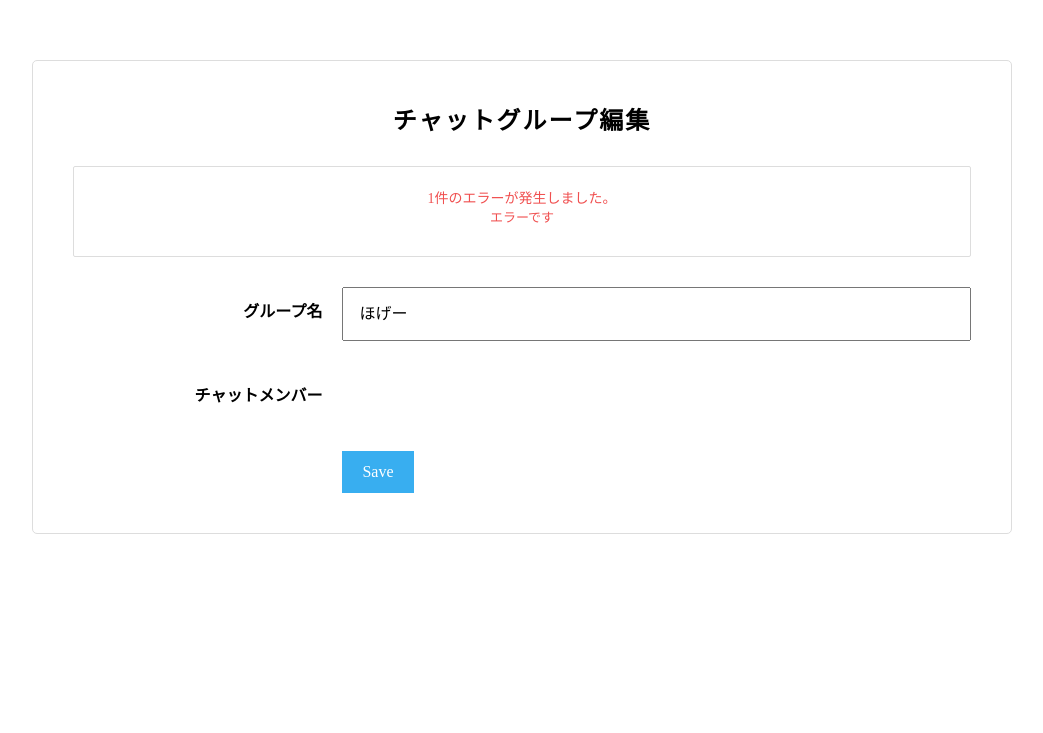
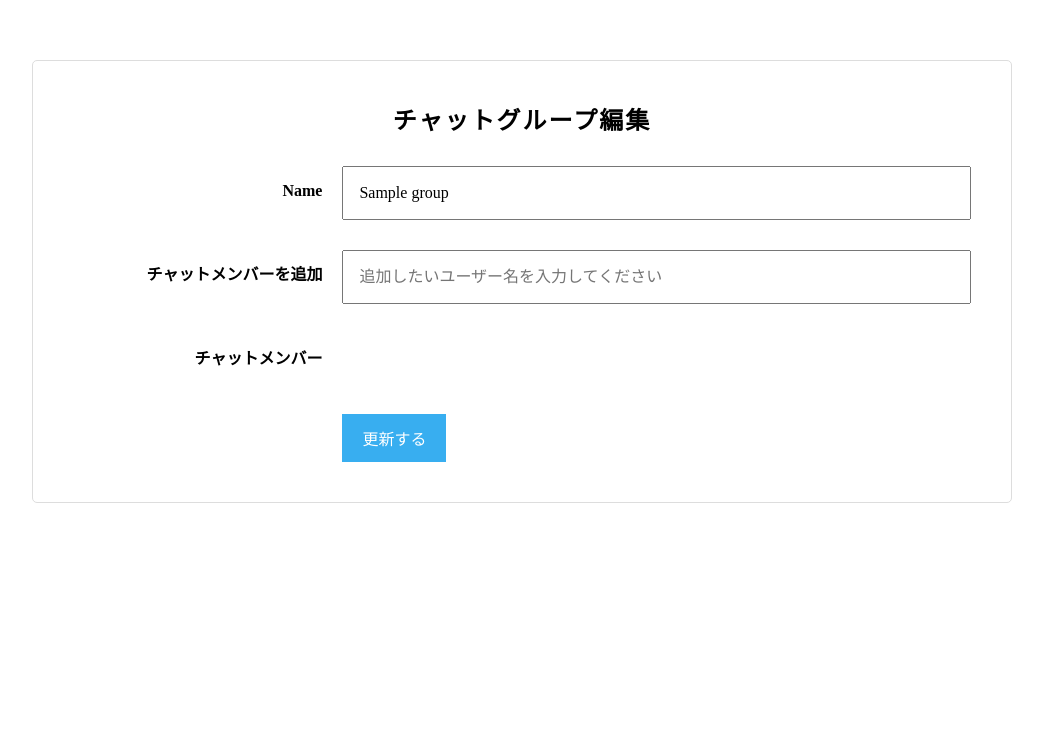
Before and after one commit to michinoku61/chat-space, a Rails app: page /groups/1/edit in a window 1280 px wide. Shown: the top 733 px of the page, without its empty margins (118-1161 px from the left). Run offline with Rails 7, Linux system fonts and the light colour scheme; a user stored in the database is signed in; tables that the repository leaves empty hold one stand-in row (values such as "Sample post"); style sheets or scripts are compiled from the project's sources; some libraries are stand-ins or nearby versions.

Commit message:
インクリメンタルサーチ実装

```diff
--- a/app/assets/javascripts/user.js
+++ b/app/assets/javascripts/user.js
@@ -1,12 +1,16 @@
+
+
+$(document).on('turbolinks:load', function(){
   $(function(){
 
     let search_list = $('#user-search-result');
+    let add_menber = $('#add-menber')
 
     function appendUser(user){
       let html =
       `<div class="chat-group-user clearfix">
         <p class="chat-group-user__name">${user.name}</p>
-      <div class="user-search-add chat-group-user__btn chat-group-user__btn--add" data-user-id="ユーザーのid" data-user-name="ユーザー名">追加</div>
+        <div class="user-search-add chat-group-user__btn chat-group-user__btn--add" data-user-id=${user.id} data-user-name=${user.name}>追加</div>
       </div>`
       search_list.append(html);
       }
@@ -16,16 +20,27 @@ $(function(){
       search_list.append(html);
       }
 
+    function addmenber(name,id){
+      let html =
+      `<div class='chat-group-user'>
+        <input name='group[user_ids][]' type='hidden' value=${id}>
+        <p class='chat-group-user__name'>${name}</p>
+        <div class='user-search-remove chat-group-user__btn chat-group-user__btn--remove js-remove-btn'>削除</div>
+      </div>`
+      add_menber.append(html);
+    }
 
 
     $('#user-search-field').on("keyup",function(){
       let input = $('#user-search-field').val();
+
       $.ajax({
         type: 'GET',
         url: '/users',
         data: { keyword: input },
         dataType: 'json'
       })
+
 
       .done(function(users){
         $('#user-search-result').empty();
@@ -42,4 +57,15 @@ $(function(){
         alert('error');
       })
     });
+
+    $(document).on("click", ".chat-group-user__btn--add", function(){
+      let id= $(this).attr("data-user-id");
+      let name = $(this).attr("data-user-name")
+      $(this).parent().remove()
+      addmenber(name,id)
     });
+    $(document).on("click", ".js-remove-btn", function(){
+      $(this).parent().remove()
+    })
+  });
+});
--- a/app/controllers/groups_controller.rb
+++ b/app/controllers/groups_controller.rb
@@ -1,4 +1,5 @@
 class GroupsController < ApplicationController
+  before_action :set_group, only: [:edit, :update]
  def index
  end
 
@@ -17,9 +18,24 @@ class GroupsController < ApplicationController
     end
   end
 
+  def edit
+  end
+
+  def update
+    if @group.update(group_params)
+      redirect_to group_message_path(@group), notice: 'グループを編集しました'
+    else
+      render 'edit'
+    end
+  end
+
+  def set_group
+    @group = Group.find(params[:id])
+  end
+
+
   private
   def group_params
     params.require(:group).permit(:name, { :user_ids => []})
-
   end
 end
--- a/app/controllers/users_controller.rb
+++ b/app/controllers/users_controller.rb
@@ -1,7 +1,7 @@
 class UsersController < ApplicationController
 
   def index
-    @users = User.where('name LIKE(?)', "#{params[:keyword]}%")
+    @users = User.where('name LIKE(?) ', "#{params[:keyword]}%")
     respond_to do |format|
       format.html
       format.json
--- /dev/null
+++ b/app/views/groups/_form.html.haml
@@ -0,0 +1,34 @@
+= form_for group do |f|
+  - if group.errors.any?
+    .chat-group-form__errors
+      %h2= "#{group.errors.full_messages.count}件のエラーが発生しました。"
+      %ul
+        - group.errors.full_messages.each do |message|
+          %li= message
+  .chat-group-form__field
+    .chat-group-form__field--left
+      = f.label :name, class: 'chat-group-form__label'
+    .chat-group-form__field--right
+      = f.text_field :name, class: 'chat__group_name chat-group-form__input', placeholder: 'グループ名を入力してください'
+
+  / グループ作成機能の追加時はここにcollection_check_boxesの記述を入れてください
+  .chat-group-form__field.clearfix
+    .chat-group-form__field--left
+      %label.chat-group-form__label{:for => "chat_group_チャットメンバーを追加"} チャットメンバーを追加
+    .chat-group-form__field--right
+      .chat-group-form__search.clearfix
+        %input#user-search-field.chat-group-form__input{:placeholder => "追加したいユーザー名を入力してください", :type => "text"}/
+        #user-search-result
+
+    / この部分はインクリメンタルサーチ（ユーザー追加の非同期化のときに使用します
+  .chat-group-form__field.clearfix
+    .chat-group-form__field--left
+      %label.chat-group-form__label{:for => "chat_group_チャットメンバー"} チャットメンバー
+    .chat-group-form__field--right
+      #add-menber
+
+      / この部分はインクリメンタルサーチ（ユーザー追加の非同期化のときに使用します
+  .chat-group-form__field.clearfix
+    .chat-group-form__field--left
+    .chat-group-form__field--right
+      = f.submit class: 'chat-group-form__action-btn'
--- a/app/views/groups/edit.html.haml
+++ b/app/views/groups/edit.html.haml
@@ -1,24 +1,3 @@
 .chat-group-form
   %h1 チャットグループ編集
-  %form#edit_chat_group_22.edit_chat_group{"accept-charset" => "UTF-8", :action => "/chat_groups/22", :method => "post"}
-    .chat-group-form__errors
-      %h2
-        1件のエラーが発生しました。
-        %ul
-          %li エラーです
-    .chat-group-form__field.clearfix
-      .chat-group-form__field--left
-        %label.chat-group-form__label{for: "chat_group_name"} グループ名
-      .chat-group-form__field--right
-        %input#chat_group_name.chat-group-form__input{name: "chat_group[name]", placeholder: "グループ名を入力してください", type: "text", value: "ほげー"}/
-    .chat-group-form__field.clearfix
-      / この部分はインクリメンタルサーチ(ユーザー追加の非同期化)のときに使用します
-    .chat-group-form__field.clearfix
-      .chat-group-form__field--left
-        %label.chat-group-form__label{for: "chat_group_チャットメンバー"} チャットメンバー
-    .chat-group-form__field.clearfix
-      .chat-group-form__field--left
-      .chat-group-form__field--right
-        / グループ作成機能の追加時はここにcollection_check_boxesの記述を入れてください
-        / この部分はインクリメンタルサーチ(ユーザー追加の非同期化)のときにも使用します
-        %input.chat-group-form__action-btn{"data-disable-with":"Save", name: "commit", type: "submit", value: "Save"}/
+  = render partial: 'form', locals: { group: @group }
--- a/app/views/messages/index.html.haml
+++ b/app/views/messages/index.html.haml
@@ -5,7 +5,8 @@
       %h1.contents__right__header__group-name
         = @group.name
       .contents__right__header__edit-btn
-        Edit
+        =link_to "edit", class: "edit-btn" do
+          Edit
       %ul.contents__right__header__member-list
         - @group.group_users.each do |group_user|
           = group_user.user.name
```
Also changed, not shown: app/views/groups/new.html.haml (+1 -28 lines). Lines whose indentation alone changed are shown as unchanged.
